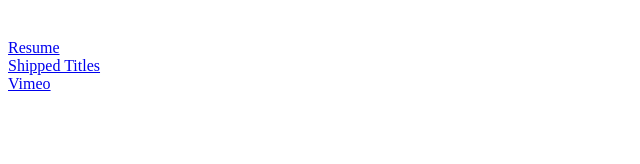
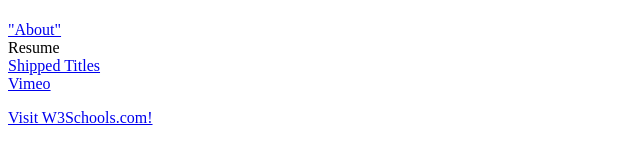
Before and after one commit to zacanderson95/Earph0nes.github.io, a plain HTML site: page index.html in a window 1280 px wide. Shown: the whole page, without its empty margins (0-640 px from the left). Drawn offline with Linux system fonts and the light colour scheme.

Commit message:
fixed link

```diff
--- a/index.html
+++ b/index.html
@@ -4,7 +4,7 @@
 <body>
 
 <h1></h1>
-<p><a href="https://earph0nes.github.io/about.html" target="About"</a><br>
+<p><a href="https://earph0nes.github.io/about.html">"About"</a><br>
 Resume<br>
 <a href="https://earph0nes.github.io/shipped.html" target="_blank">Shipped Titles</a><br>
 <a href="https://vimeo.com/user150873206" target="_blank">Vimeo</a> </p>
@@ -13,3 +13,6 @@ Resume<br>
 
 </body>
 </html>
+
+
+<a href="https://www.w3schools.com/">Visit W3Schools.com!</a>
```
